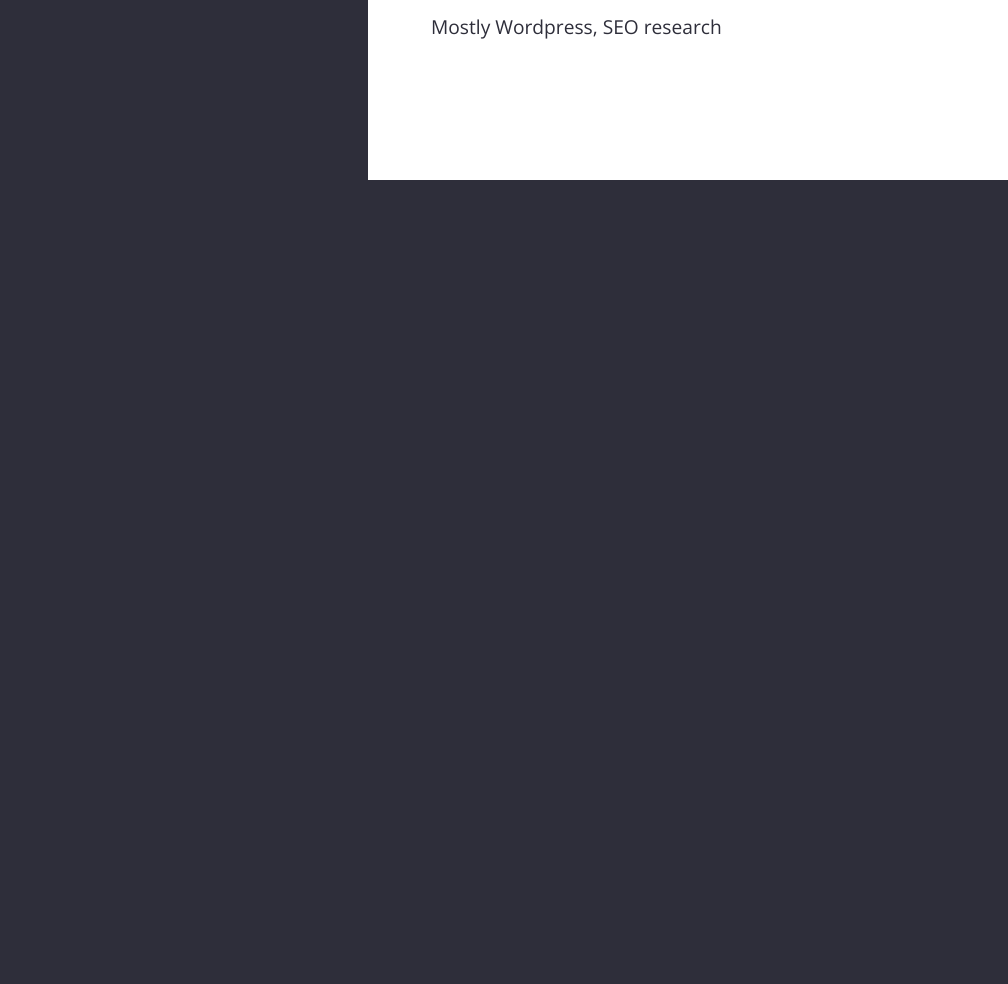
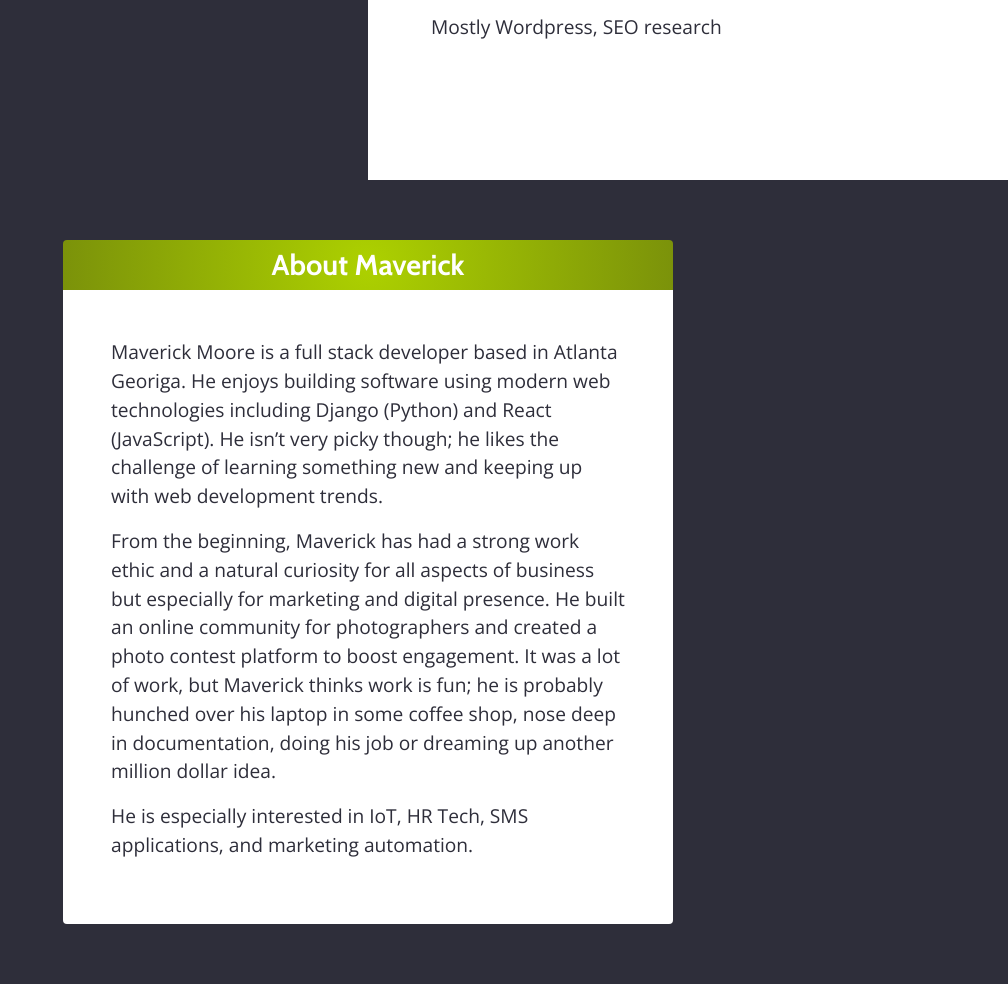
Before and after one commit to mcm66103/maverickmoore.com_02, a Django app: page / in a window 1280 px wide. Shown: the part 1353-2337 px from the top of the page, without its empty margins (272-1280 px from the left). Before the commit the page ends 1533 px from the top, so only its background shows below. Run offline with Django 3.2, Linux system fonts and the light colour scheme; some libraries are stand-ins or nearby versions.

Commit message:
about section

```diff
--- a/mysite/mysite/static/mysite/scss/components/_backgrounds.scss
+++ b/mysite/mysite/static/mysite/scss/components/_backgrounds.scss
@@ -2,3 +2,8 @@
   background: $dark-green;
   background: linear-gradient(135deg, $light-green 0%, $dark-green 100%);
 }
+
+%green-gradient-radial-bg {
+  background: $dark-green;
+  background: radial-gradient(circle, $light-green 0%, $dark-green 100%);
+}
--- a/mysite/mysite/static/mysite/scss/pages/_index.scss
+++ b/mysite/mysite/static/mysite/scss/pages/_index.scss
@@ -96,3 +96,46 @@
     }
   }
 }
+
+#about-section {
+  @extend .container-fluid;
+
+  background-color: $gray-800;
+
+  & > div {
+    @extend .row;
+
+    & > div {
+      @extend .col-10;
+      @extend .offset-1;
+
+      @extend .col-md-8;
+      @extend .offset-md-2;
+
+      @extend .col-lg-6;
+      @extend .offset-lg-3;
+
+      & > div:nth-child(1){
+        @extend %green-gradient-radial-bg;
+
+        border-radius: .25rem .25rem 0 0;
+        margin-top: 60px;
+
+        h2 {
+          @extend .py-2;
+
+          margin-bottom:0;
+          color:$white;
+          text-align: center;
+        }
+      }
+
+      & > div:nth-child(2){
+        @extend .p-5;
+        background-color:$white;
+        border-radius: 0 0 .25rem .25rem;
+        margin-bottom: 60px;
+      }
+    }
+  }
+}
--- a/mysite/mysite/templates/mysite/index.html
+++ b/mysite/mysite/templates/mysite/index.html
@@ -22,6 +22,7 @@
     </div>
   </div>
 </div>
+
 <div id="experience-section">
   <div>
     <div>
@@ -50,4 +51,33 @@
   </div>
 </div>
 
+<div id="about-section">
+  <div>
+    <div>
+      <div>
+        <h2>About Maverick</h2>
+      </div>
+      <div>
+        <p>Maverick Moore is a full stack developer based in Atlanta Georiga. He
+          enjoys building software using modern web technologies including Django
+          (Python) and React (JavaScript). He isn’t very picky though; he likes
+          the challenge of learning something new and keeping up with web development
+          trends.</p>
+
+        <p>From the beginning, Maverick has had a strong work ethic and a natural
+          curiosity for all aspects of business but especially for marketing and
+          digital presence. He built an online community for photographers and created
+          a photo contest platform to boost engagement. It was a lot of work, but
+          Maverick thinks work is fun; he is probably hunched over his laptop in
+          some coffee shop, nose deep in documentation, doing his job or dreaming
+          up another million dollar idea.</p>
+
+        <p>He is especially interested in IoT, HR Tech, SMS applications,
+          and marketing automation.</p>
+
+      </div>
+    </div>
+  </div>
+</div>
+
 {% endblock %}
```
Also changed, not shown: mysite/mysite/static/mysite/css/style.css, 1 other file.
